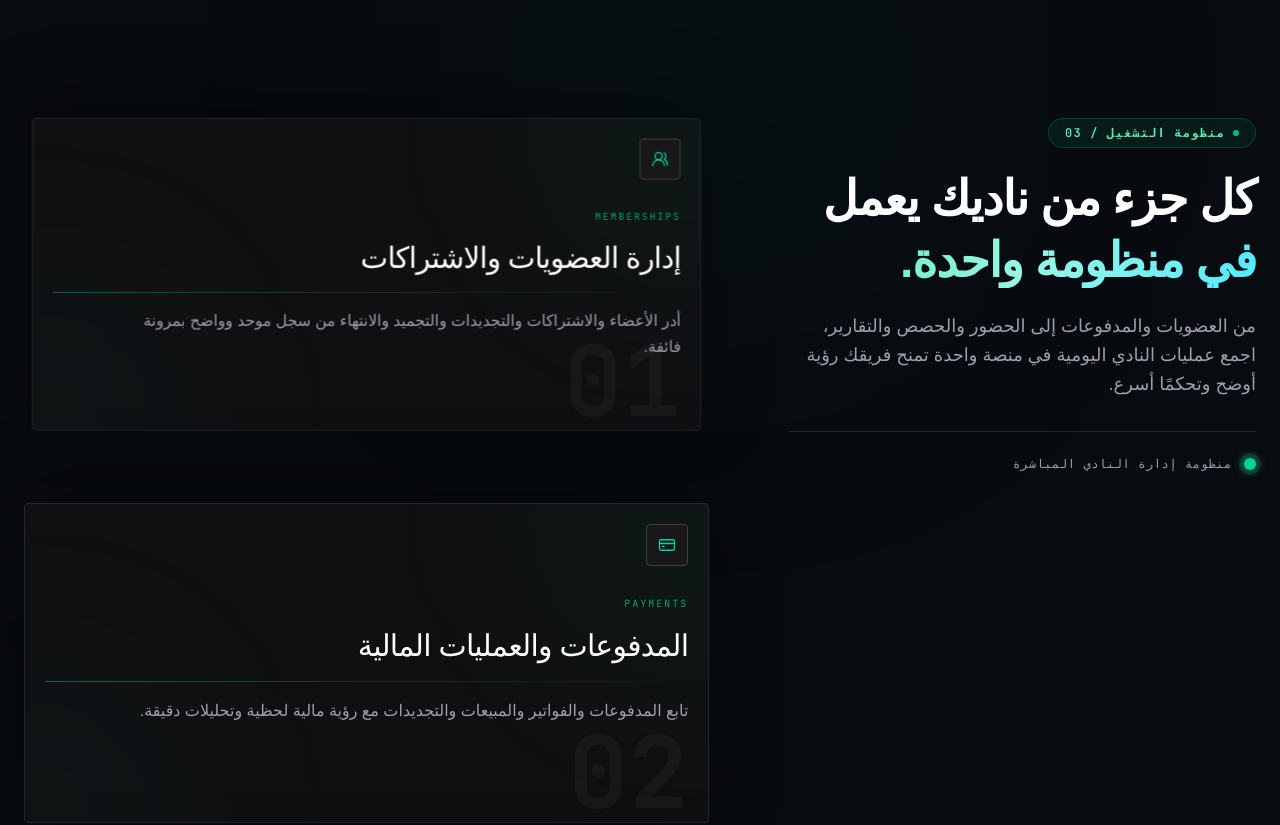
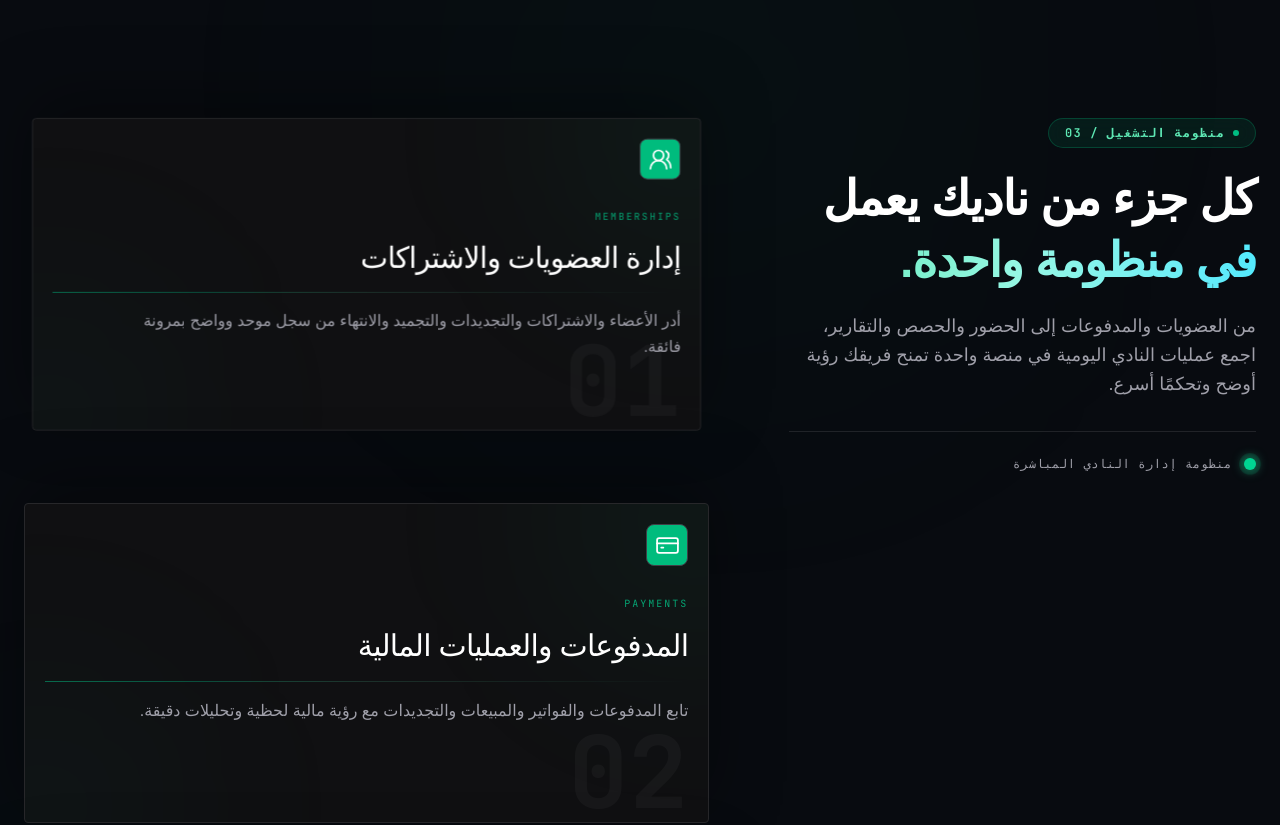
Before and after one commit to Abdelrahmanmahjob/Gym-SaaS-Website, a Next.js app: page /ar in a window 1280 px wide. Shown: the part 1720-2545 px from the top of the page. Built offline with nearby package versions, Linux system fonts and the light colour scheme; a web font is replaced by a local one.

Commit message:
Refresh feature card icon styling
Updated the landing feature icon badges to match the revised visual system. This change rounds the badges more heavily, increases icon size, adds a stronger emerald treatment, and introduces a hover rotation/scale effect for better emphasis on the landing page.

```diff
--- a/src/components/landing/features.tsx
+++ b/src/components/landing/features.tsx
@@ -329,13 +329,15 @@ function FeatureCard({
               w-[42px]
               items-center
               justify-center
-              rounded-[4px]
+              rounded-[8px]
+              font-bold
               border
               border-[#3f3f46]
-              bg-[#18181b]
-              text-emerald-400
+              bg-emerald-500
+              text-white
               transition-all
               duration-500
+              group-hover:-rotate-8
               group-hover:scale-105
               group-hover:border-emerald-400/40
               group-hover:bg-emerald-500/10
@@ -343,7 +345,7 @@ function FeatureCard({
               group-hover:shadow-[0_0_30px_rgba(110,231,183,0.18)]
             "
           >
-            <Icon size={18} strokeWidth={1.7} />
+            <Icon size={25} strokeWidth={1.7} />
           </div>
         </div>
 
```
